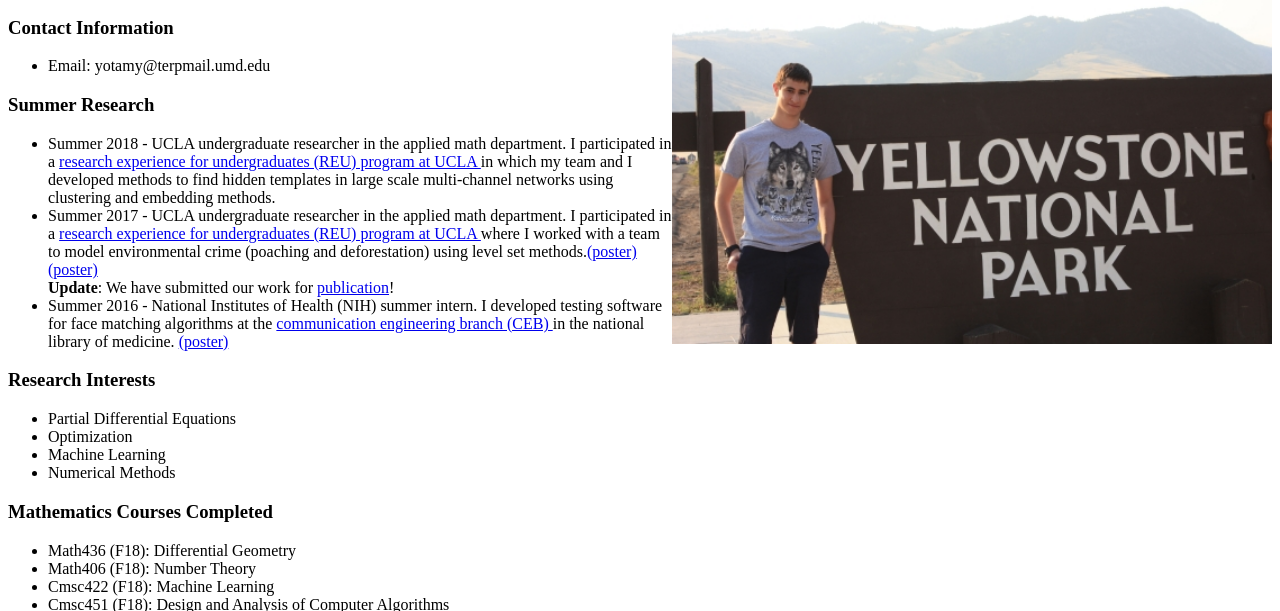
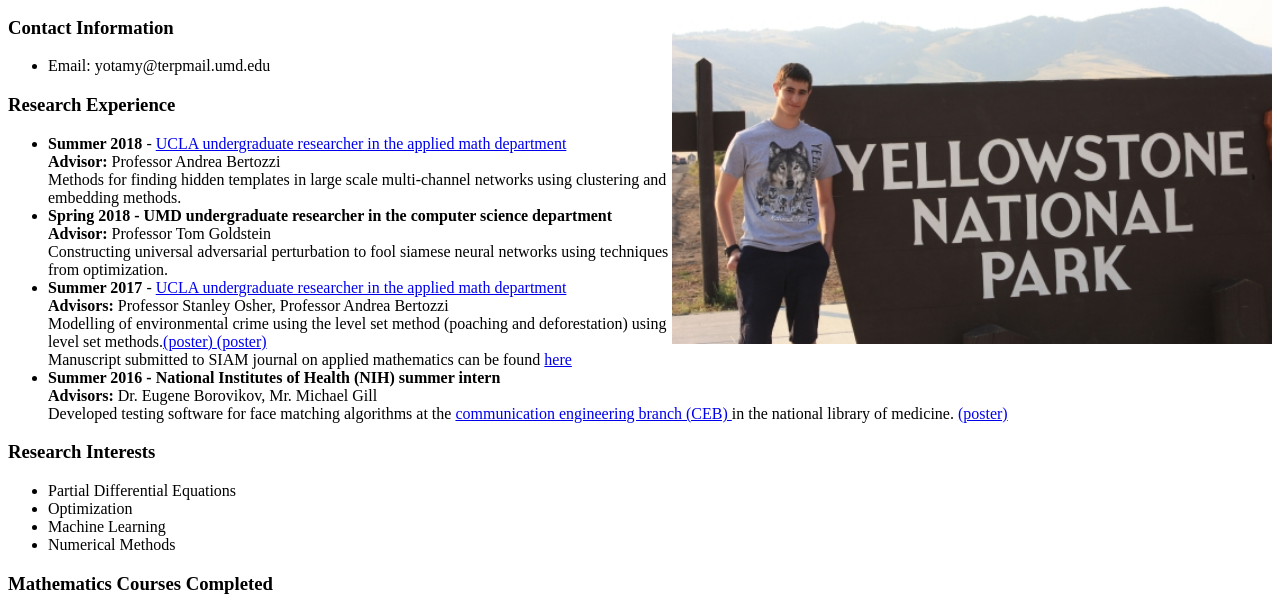
Before and after one commit to yotamy/YotamWebsite, a plain HTML site: page index.html in a window 1280 px wide. Shown: the part 136-747 px from the top of the page. Drawn offline with Linux system fonts and the light colour scheme.

Commit message:
Add files via upload

```diff
--- a/index.html
+++ b/index.html
@@ -29,20 +29,25 @@
 </ul>
 
 
-<h3>Summer Research</h3>
+<h3>Research Experience</h3>
 <ul>
- <li>Summer 2018 - UCLA undergraduate researcher in the applied math department. I participated
-  in a <a href = "http://www.math.ucla.edu/~bertozzi/WORKFORCE/REU2017.html">  research experience for undergraduates (REU) program at UCLA </a>
-  in which my team and I developed methods to find hidden templates in large scale multi-channel networks using clustering and embedding methods.
+ <li><b> Summer 2018 </b>  -  <a href = "http://www.math.ucla.edu/~bertozzi/WORKFORCE/REU2017.html">  UCLA undergraduate researcher in the applied math department</a>  <br>
+	<b>Advisor:</b>  Professor Andrea Bertozzi<br>
+	Methods for finding hidden templates in large scale multi-channel networks using clustering and embedding methods.
   </li>
-  <li>Summer 2017 - UCLA undergraduate researcher in the applied math department. I participated
-  in a <a href = "http://www.math.ucla.edu/~bertozzi/WORKFORCE/REU2017.html">  research experience for undergraduates (REU) program at UCLA </a>
-  where I worked with a team to model environmental crime (poaching and deforestation)
+  <li><b>Spring 2018 - UMD undergraduate researcher in the computer science department</b> <br>
+  <b>Advisor:</b>  Professor Tom Goldstein<br>
+ Constructing universal adversarial perturbation to fool siamese neural networks using techniques from optimization.
+  </li>
+  <li><b>Summer 2017 </b>  -  <a href = "http://www.math.ucla.edu/~bertozzi/WORKFORCE/REU2017.html">  UCLA undergraduate researcher in the applied math department</a>  <br>
+  <b>Advisors:</b>  Professor Stanley Osher, Professor Andrea Bertozzi<br>
+ Modelling of environmental crime using the level set method (poaching and deforestation)
  using level set methods.<a href=MathModelingOfEnvCrime.pdf>(poster) </a> <a href=NumericalMethods.pdf>(poster) </a>  <br />
- <b>Update</b>: We have submitted our work for <a href =poaching.pdf>  publication</a>!
+ Manuscript submitted to SIAM journal on applied mathematics can be found <a href ="https://arxiv.org/abs/1808.03228">  here</a>
    </li>
-  <li>Summer 2016 - National Institutes of Health (NIH) summer intern. I developed testing
-	software for face matching algorithms at the
+  <li><b>Summer 2016 - National Institutes of Health (NIH) summer intern</b> <br>
+  <b>Advisors:</b>  Dr. Eugene Borovikov, Mr. Michael Gill <br>
+  Developed testing software for face matching algorithms at the
   <a href = "https://ceb.nlm.nih.gov/"> communication engineering branch (CEB) </a> in the
   national library of medicine. <a href=PracticumYotamYaniv.pdf>(poster) </a>
   </li>
```
